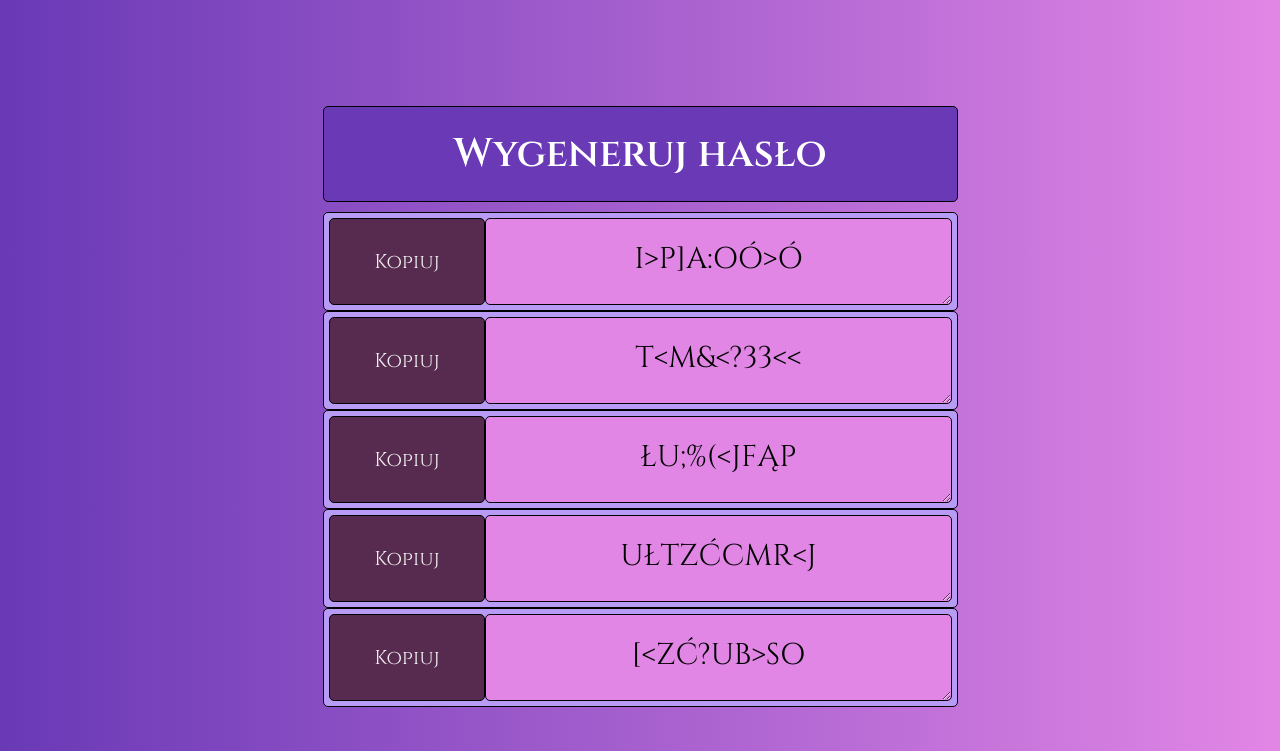
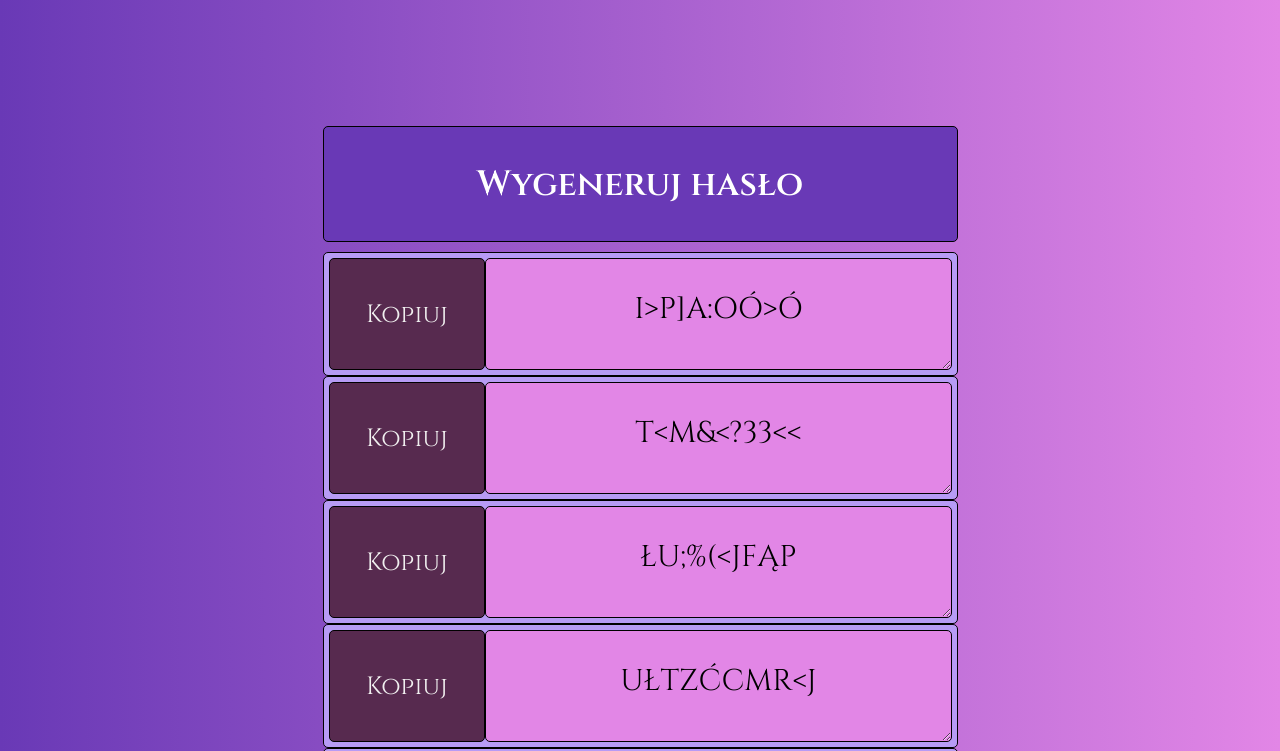
Before and after one commit to miloszzaj/Password_generator, a plain HTML site: page index.html in a window 1280 px wide. Both pictures are taken after a click on the button "Wygeneruj hasło". Shown: the top 751 px of the page. Drawn offline with Linux system fonts and the light colour scheme.

Commit message:
ok version

```diff
--- a/main.js
+++ b/main.js
@@ -17,29 +17,29 @@ const codesGenerator = () => {
 		}
 		console.log(code)
 
-		const divBig = document.createElement('div')
-		divBig.classList.add("big")
-		section.appendChild(divBig)
+		const containerInSection = document.createElement('div')
+		containerInSection.classList.add("big")
+		section.appendChild(containerInSection)
 
 		const containerWithCode = document.createElement('textarea');
 		// containerWithCode.setAttribute("value", code)
 		containerWithCode.classList.add("small")
 		containerWithCode.setAttribute("row", 1)
-		divBig.appendChild(containerWithCode)
+		containerInSection.appendChild(containerWithCode)
 
-        const elo = document.getElementsByClassName("small")[number];
-		const el = document.createElement('button')
-		el.innerText = "Kopiuj"
-		el.classList.add("copy")
-		containerWithCode.before(el)
+        const element = document.getElementsByClassName("small")[number];
+		const copyBtn = document.createElement('button')
+		copyBtn.innerText = "Kopiuj"
+		copyBtn.classList.add("copy")
+		containerWithCode.before(copyBtn)
 		number++
 
 		const copyText = () => {
-			const sth = divBig.querySelector(".small");
-			sth.select()
+			const copyContainer = containerInSection.querySelector(".small");
+			copyContainer.select()
 			document.execCommand("copy")
 			}
-			el.addEventListener('click', copyText);
+			copyBtn.addEventListener('click', copyText);
 			let indexText = 0
 			const typing = setInterval(() => {
 			containerWithCode.textContent += code[indexText];
@@ -48,6 +48,4 @@ const codesGenerator = () => {
 		}, 100)
 	}
 }
-
-
 btn.addEventListener('click', codesGenerator);
--- a/style.css
+++ b/style.css
@@ -24,7 +24,7 @@ body {
     background-color: rgb(105, 57, 182);
     border: 1px solid rgb(0, 0, 0);
     border-radius: 5px;
-    font-size: 40px;
+    font-size: 35px;
     padding: 20px;
     outline: none;
     color: rgb(255, 255, 255);
@@ -56,7 +56,7 @@ section {
     border-radius: 5px;
     color: rgb(240, 239, 239);
     text-align: center;
-    font-size: 20px;
+    font-size: 25px;
 }
 
 .small {
@@ -65,9 +65,7 @@ section {
     background-color: rgb(226, 134, 230);
     border: 1px solid rgb(0, 0, 0);
     border-radius: 5px;
-    padding-top: 25px;
-    line-height: 30px;
-    justify-content: center;
+    padding-top: 30px;
     text-align: center;
     font-size: 30px;
 
@@ -89,6 +87,6 @@ section {
     }
 
     .small {
-        font-size: 22px;
+        font-size: 25px;
     }
 }
```
